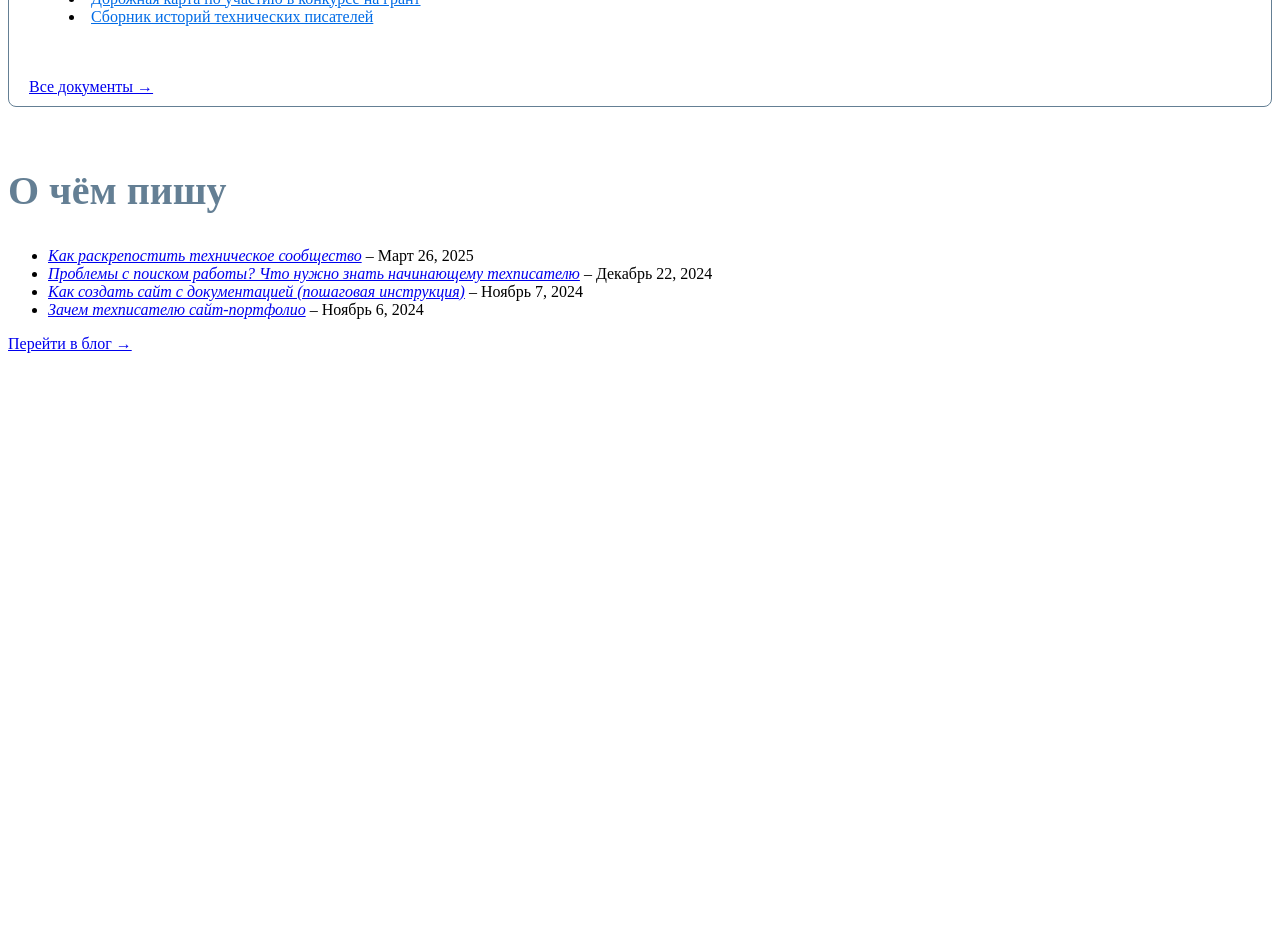
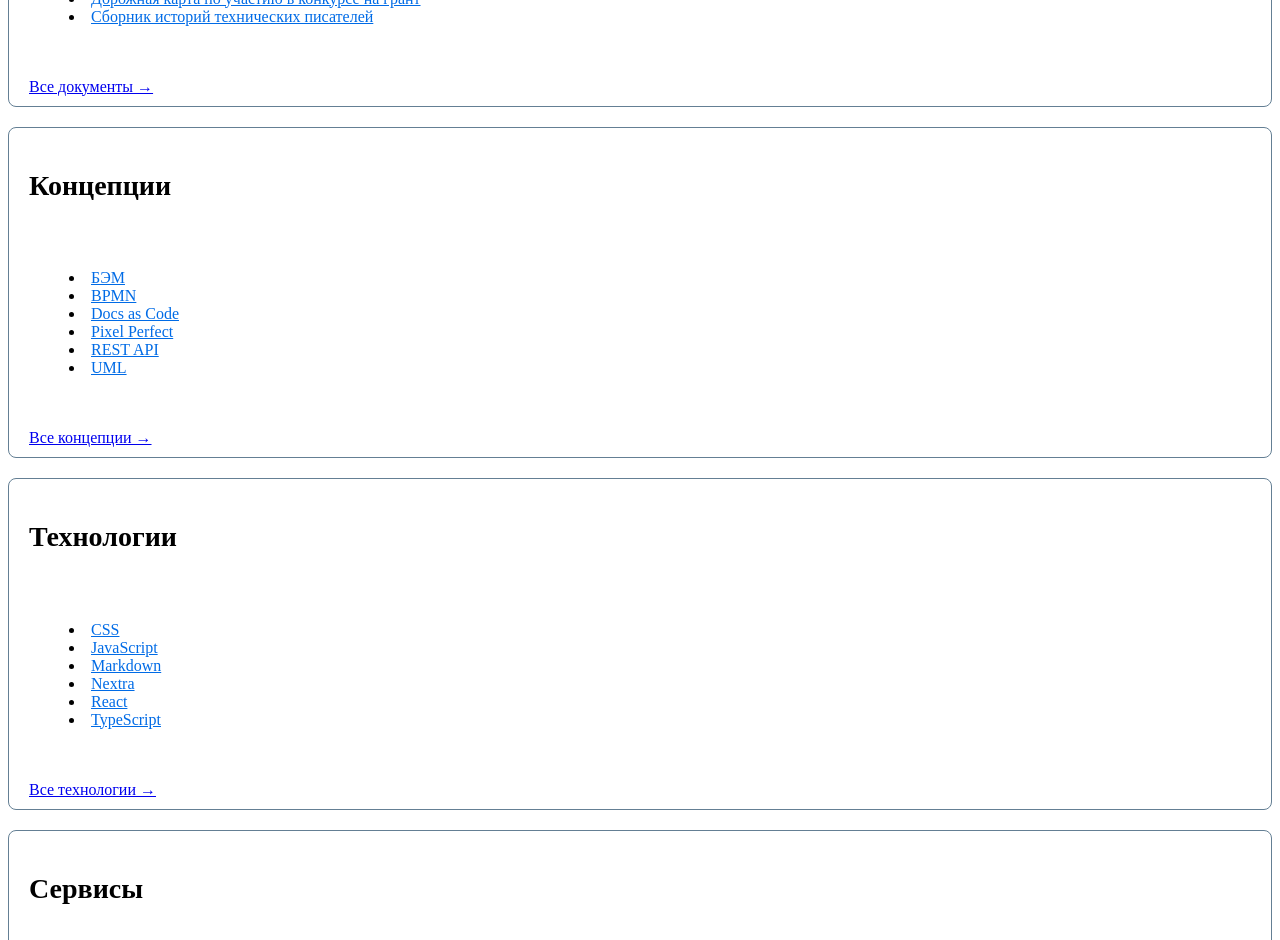
Before and after one commit to pnrf/myrepo, a Next.js app: page / in a window 1280 px wide. Shown: the part 1860-2800 px from the top of the page. Before the commit the page ends 2229 px from the top, so only its background shows below. Built offline with nearby package versions, Linux system fonts and the light colour scheme.

Commit message:
docs: update content

```diff
--- a/components/main-page/main-page.jsx
+++ b/components/main-page/main-page.jsx
@@ -8,8 +8,9 @@ export default function MainPage() {
 					<div className={styles['hero-section__text-wrapper']}>
 						<h1 className={styles['hero-section__title']}>Юрий Панкратов</h1>
 						<h2 className={styles['hero-section__subtitle']}>технический писатель</h2>
-						<p className={styles['hero-section__text']}>В этом репозитории собрал краткую информацию <a className={styles['link']} href="/about/">обо мне</a>, <a className={styles['link']} href="/portfolio/">портфолио</a>, <a className={styles['link']} href="/knowledge-base/">базу знаний</a> и <a className={styles['link']} href="/blog/">блог</a>, чтобы показать свои умения и навыки на реальных примерах.</p>
-						<p className={styles['hero-section__text']}>Это позволяет эффективнее общаться с рекрутерами и тимлидами в процессе поиска работы. Придает уверенности и повышает шансы на успех.</p>
+						<p className={styles['hero-section__text']}>В этом репозитории собираю информацию <a className={styles['link']} href="/about/">о себе</a>, <a className={styles['link']} href="/portfolio/">портфолио</a>, <a className={styles['link']} href="/knowledge-base/">базу знаний</a> и <a className={styles['link']} href="/blog/">блог</a>, чтобы показать свои умения и навыки на реальных примерах.</p>
+						<p className={styles['hero-section__text']}>Это позволяет мне эффективнее общаться с рекрутерами и тимлидами в процессе поиска работы. Придает уверенности. Повышает шансы на успех.</p>
+						{/* <p className={styles['hero-section__text']}>Надеюсь в будущем "Мой репозиторий" перерастет из скромного сайта-портфолио в нечто большее.</p> */}
 					</div>
 					<div className={styles['hero-section__buttons']}>
 						<a className={styles['hero-section__button']} href="https://drive.google.com/file/d/1gNXqrc9GDDaJc6u33emLr8UHspgW9PDH/view?usp=share_link" target="_blank">Резюме ↗</a>
@@ -71,6 +72,68 @@ export default function MainPage() {
 						<a href="/portfolio/documents">Все документы →</a>
 					</div>
 				</div>
+				<div className={styles['portfolio-section__docs']}>
+					<h2 className={styles['portfolio-section__card-title']}>Концепции</h2>
+					<div className={styles['portfolio-section__content']}>
+						<div className={styles['portfolio-section__text-wrapper']}>
+							<ul className={styles['portfolio-section__card-list']}>
+								<li><a className={styles['link']} href="/knowledge-base/concepts/bem">БЭМ</a></li>
+								<li><a className={styles['link']} href="/knowledge-base/concepts/bpmn">BPMN</a></li>
+								<li><a className={styles['link']} href="/knowledge-base/concepts/docs-as-code">Docs as Code</a></li>
+								<li><a className={styles['link']} href="/knowledge-base/concepts/pixel-perfect">Pixel Perfect</a></li>
+								<li><a className={styles['link']} href="/knowledge-base/concepts/rest-api">REST API</a></li>
+								<li><a className={styles['link']} href="/knowledge-base/concepts/uml">UML</a></li>
+							</ul>
+						</div>
+						<a href="/knowledge-base#концепции">Все концепции →</a>
+					</div>
+				</div>
+				<div className={styles['portfolio-section__docs']}>
+					<h2 className={styles['portfolio-section__card-title']}>Технологии</h2>
+					<div className={styles['portfolio-section__content']}>
+						<div className={styles['portfolio-section__text-wrapper']}>
+							<ul className={styles['portfolio-section__card-list']}>
+								<li><a className={styles['link']} href="/knowledge-base/technologies/css">CSS</a></li>
+								<li><a className={styles['link']} href="/knowledge-base/technologies/javascript">JavaScript</a></li>
+								<li><a className={styles['link']} href="/knowledge-base/technologies/markdown">Markdown</a></li>
+								<li><a className={styles['link']} href="/knowledge-base/technologies/nextra">Nextra</a></li>
+								<li><a className={styles['link']} href="/knowledge-base/technologies/reactjs">React</a></li>
+								<li><a className={styles['link']} href="/knowledge-base/technologies/typescript">TypeScript</a></li>
+							</ul>
+						</div>
+						<a href="/knowledge-base#технологии">Все технологии →</a>
+					</div>
+				</div>
+				<div className={styles['portfolio-section__docs']}>
+					<h2 className={styles['portfolio-section__card-title']}>Сервисы</h2>
+					<div className={styles['portfolio-section__content']}>
+						<div className={styles['portfolio-section__text-wrapper']}>
+							<ul className={styles['portfolio-section__card-list']}>
+								<li><a className={styles['link']} href="/knowledge-base/services/can-i-include">Can I include</a></li>
+								<li><a className={styles['link']} href="/knowledge-base/services/can-i-use">Can I use</a></li>
+								<li><a className={styles['link']} href="/knowledge-base/services/figma">Figma</a></li>
+								<li><a className={styles['link']} href="/knowledge-base/services/github">GitHub</a></li>
+								<li><a className={styles['link']} href="/knowledge-base/services/obsidian">Obsidian</a></li>
+								<li><a className={styles['link']} href="/knowledge-base/services/storybook">Storybook</a></li>
+								<li><a className={styles['link']} href="/knowledge-base/services/vs-code">VS Code</a></li>
+							</ul>
+						</div>
+						<a href="/knowledge-base#технологии">Все сервисы →</a>
+					</div>
+				</div>
+				<div className={styles['portfolio-section__docs']}>
+					<h2 className={styles['portfolio-section__card-title']}>Нормативы</h2>
+					<div className={styles['portfolio-section__content']}>
+						<div className={styles['portfolio-section__text-wrapper']}>
+							<ul className={styles['portfolio-section__card-list']}>
+								<li><a className={styles['link']} href="/knowledge-base/standards/gost-2">ГОСТ 2 серии (ЕСКД)</a></li>
+								<li><a className={styles['link']} href="/knowledge-base/standards/gost-19">ГОСТ 19 серии (ЕСПД)</a></li>
+								<li><a className={styles['link']} href="/knowledge-base/standards/gost-34">ГОСТ 34 серии (КСАС)</a></li>
+							</ul>
+						</div>
+						<a href="/knowledge-base#нормативы">Все нормативы →</a>
+					</div>
+				</div>
 			</section>
 			<section className={styles['blog-section']}>
 				<h2 className={styles['section__title']}>О чём пишу</h2>
--- a/pages/knowledge-base/standards/_meta.jsx
+++ b/pages/knowledge-base/standards/_meta.jsx
@@ -1,4 +1,5 @@
 export default {
-	'gost-19': 'ГОСТ 19 серии',
-	'gost-34': 'ГОСТ 34 серии'
+	'gost-2': 'ГОСТ 2 серии (ЕСКД)',
+	'gost-19': 'ГОСТ 19 серии (ЕСПД)',
+	'gost-34': 'ГОСТ 34 серии (КСАС)'
 }
--- /dev/null
+++ b/pages/knowledge-base/standards/gost-2.mdx
@@ -0,0 +1 @@
+# ГОСТ 2 серии (ЕСКД)
--- a/pages/knowledge-base/technologies/_meta.jsx
+++ b/pages/knowledge-base/technologies/_meta.jsx
@@ -1,7 +1,6 @@
 export default {
 	'api': 'API',
 	'bash': 'Bash',
-	'bpmn': 'BPMN',
 	'css': 'CSS',
 	'expressjs': 'Express.js',
 	'git': 'Git',
@@ -14,6 +13,5 @@ export default {
 	'nodejs': 'Node.js',
 	'reactjs': 'React.js',
 	'typescript': 'Typescript',
-	'uml': 'UML',
 	'xml': 'XML'
 }
```
Also changed, not shown: pages/about/index.mdx (+12 -6 lines), pages/knowledge-base/concepts/_meta.jsx (+6 -1 lines), pages/knowledge-base/index.mdx (+20 -14 lines), pages/knowledge-base/concepts/bpmn.mdx (renamed from pages/knowledge-base/technologies/bpmn.mdx), pages/knowledge-base/concepts/uml.mdx (renamed from pages/knowledge-base/technologies/uml.mdx).
